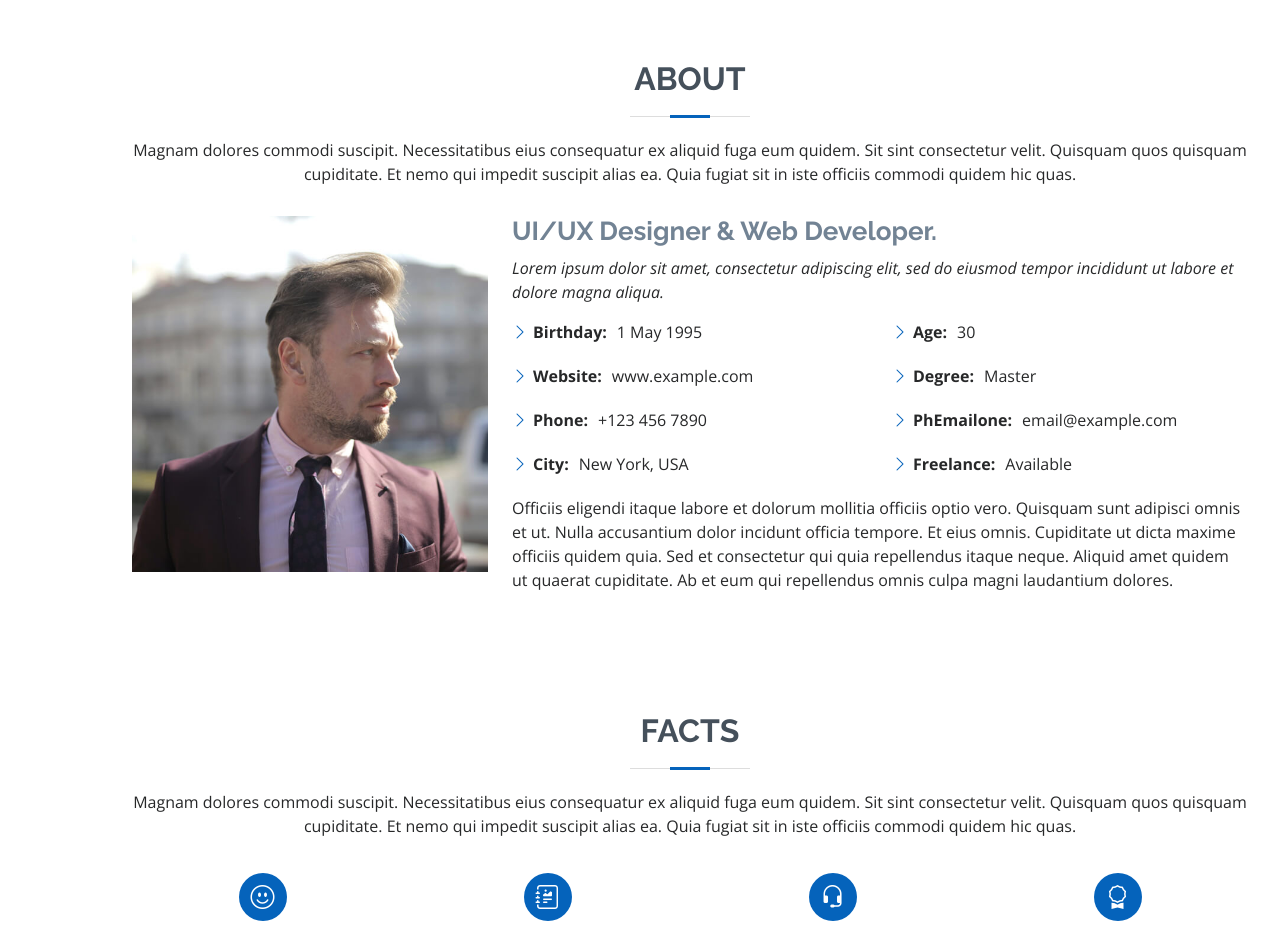
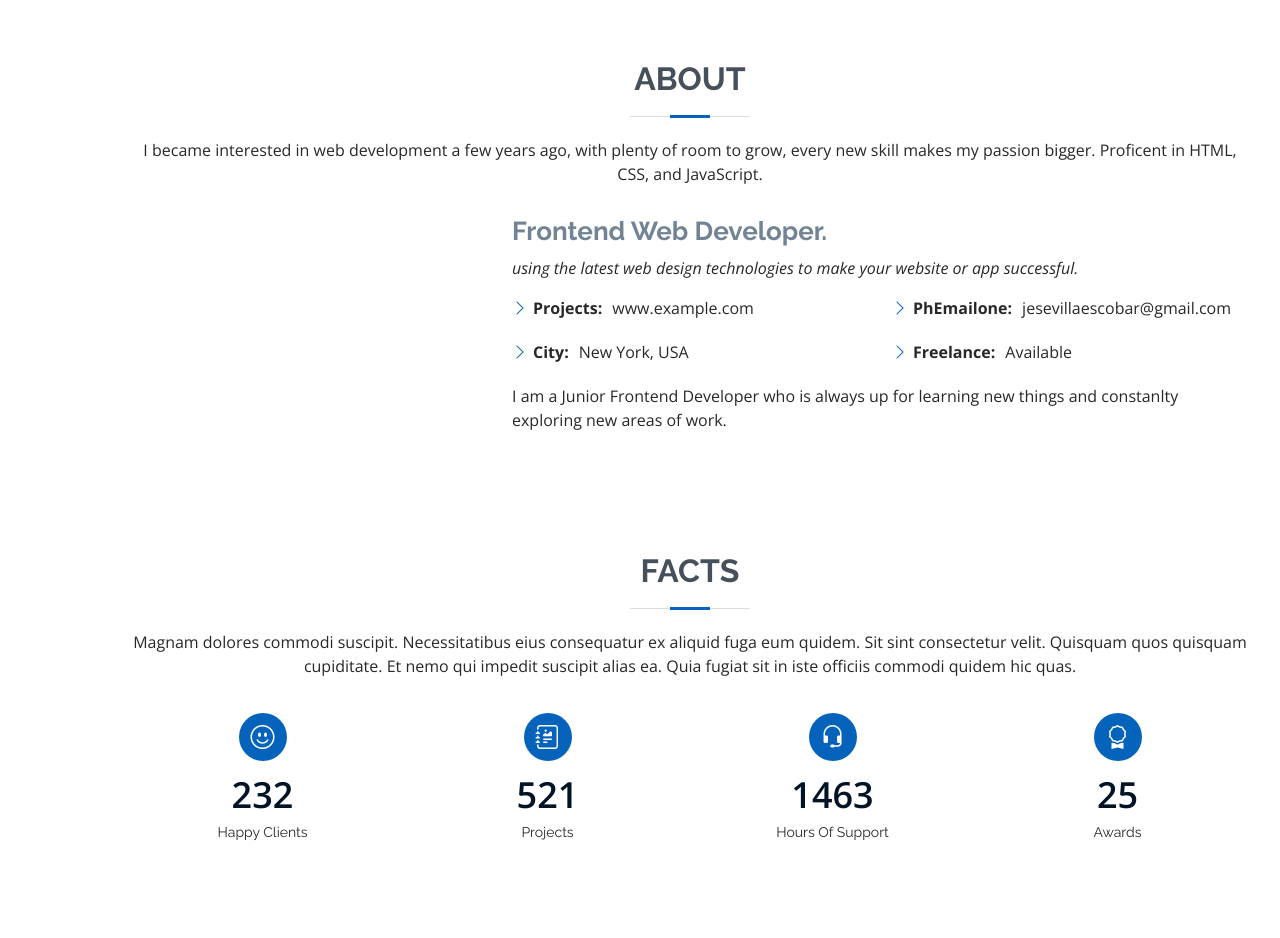
Before and after one commit to jesevi/my-portfolio-js, a plain HTML site: page index.html in a window 1280 px wide. Shown: the part 800-1738 px from the top of the page. Drawn offline with nearby package versions, Linux system fonts and the light colour scheme.

Commit message:
fixed about section

```diff
--- a/index.html
+++ b/index.html
@@ -78,40 +78,34 @@
 
         <div class="section-title">
           <h2>About</h2>
-          <p>Magnam dolores commodi suscipit. Necessitatibus eius consequatur ex aliquid fuga eum quidem. Sit sint consectetur velit. Quisquam quos quisquam cupiditate. Et nemo qui impedit suscipit alias ea. Quia fugiat sit in iste officiis commodi quidem hic quas.</p>
+          <p>I became interested in web development a few years ago, with plenty of room to grow, every new skill makes my passion bigger. Proficent in HTML, CSS, and JavaScript. </p>
         </div>
 
         <div class="row">
           <div class="col-lg-4">
-            <img src="assets/img/profile-img.jpg" class="img-fluid" alt="">
+            <img src="" class="img-fluid" alt="">
           </div>
           <div class="col-lg-8 pt-4 pt-lg-0 content">
-            <h3>UI/UX Designer &amp; Web Developer.</h3>
+            <h3>Frontend Web Developer.</h3>
             <p class="fst-italic">
-              Lorem ipsum dolor sit amet, consectetur adipiscing elit, sed do eiusmod tempor incididunt ut labore et dolore
-              magna aliqua.
+              using the latest web design technologies to make your website or app successful.
             </p>
             <div class="row">
               <div class="col-lg-6">
                 <ul>
-                  <li><i class="bi bi-chevron-right"></i> <strong>Birthday:</strong> <span>1 May 1995</span></li>
-                  <li><i class="bi bi-chevron-right"></i> <strong>Website:</strong> <span>www.example.com</span></li>
-                  <li><i class="bi bi-chevron-right"></i> <strong>Phone:</strong> <span>+123 456 7890</span></li>
+                  <li><i class="bi bi-chevron-right"></i> <strong>Projects:</strong> <span>www.example.com</span></li>
                   <li><i class="bi bi-chevron-right"></i> <strong>City:</strong> <span>New York, USA</span></li>
                 </ul>
               </div>
               <div class="col-lg-6">
                 <ul>
-                  <li><i class="bi bi-chevron-right"></i> <strong>Age:</strong> <span>30</span></li>
-                  <li><i class="bi bi-chevron-right"></i> <strong>Degree:</strong> <span>Master</span></li>
-                  <li><i class="bi bi-chevron-right"></i> <strong>PhEmailone:</strong> <span>email@example.com</span></li>
+                  <li><i class="bi bi-chevron-right"></i> <strong>PhEmailone:</strong> <span>jesevillaescobar@gmail.com</span></li>
                   <li><i class="bi bi-chevron-right"></i> <strong>Freelance:</strong> <span>Available</span></li>
                 </ul>
               </div>
             </div>
             <p>
-              Officiis eligendi itaque labore et dolorum mollitia officiis optio vero. Quisquam sunt adipisci omnis et ut. Nulla accusantium dolor incidunt officia tempore. Et eius omnis.
-              Cupiditate ut dicta maxime officiis quidem quia. Sed et consectetur qui quia repellendus itaque neque. Aliquid amet quidem ut quaerat cupiditate. Ab et eum qui repellendus omnis culpa magni laudantium dolores.
+              I am a Junior Frontend Developer who is always up for learning new things and constanlty exploring new areas of work.
             </p>
           </div>
         </div>
```
Also changed, not shown: assets/img/profile-img.jpg (deleted).
